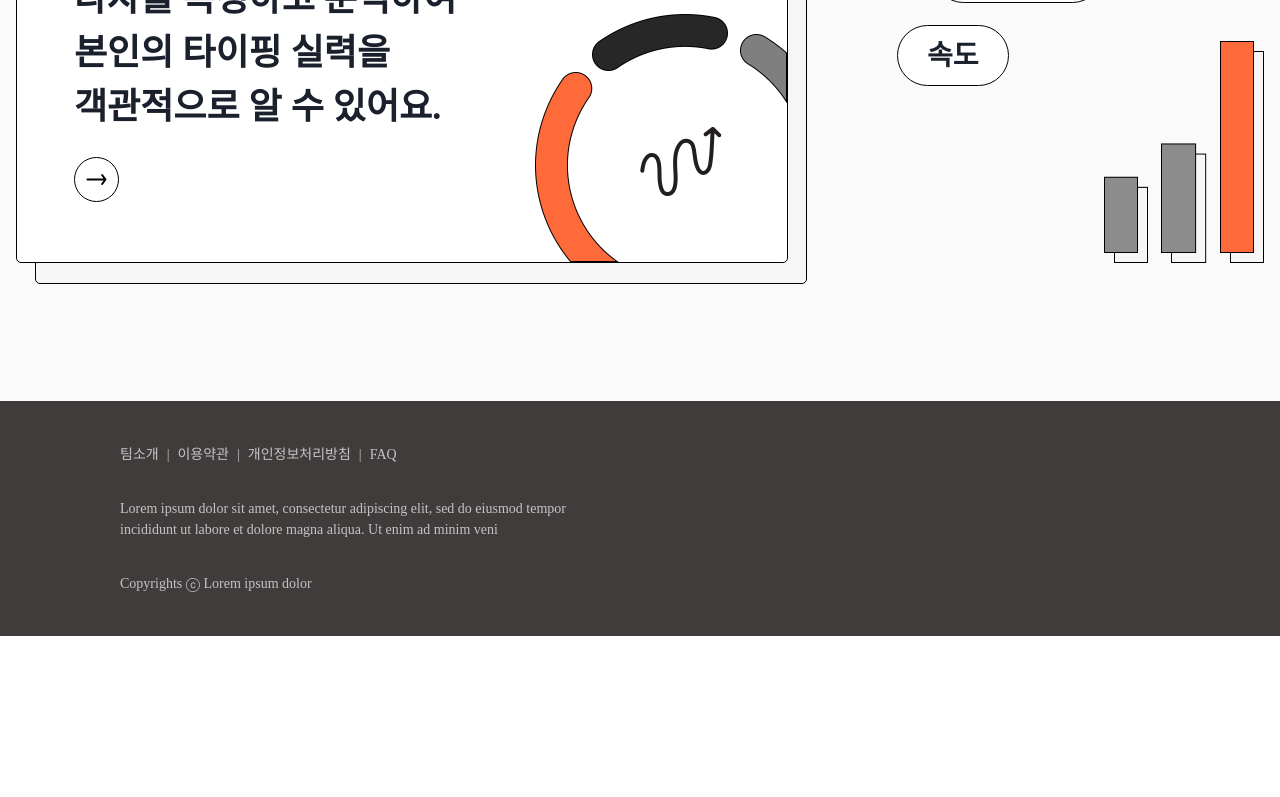
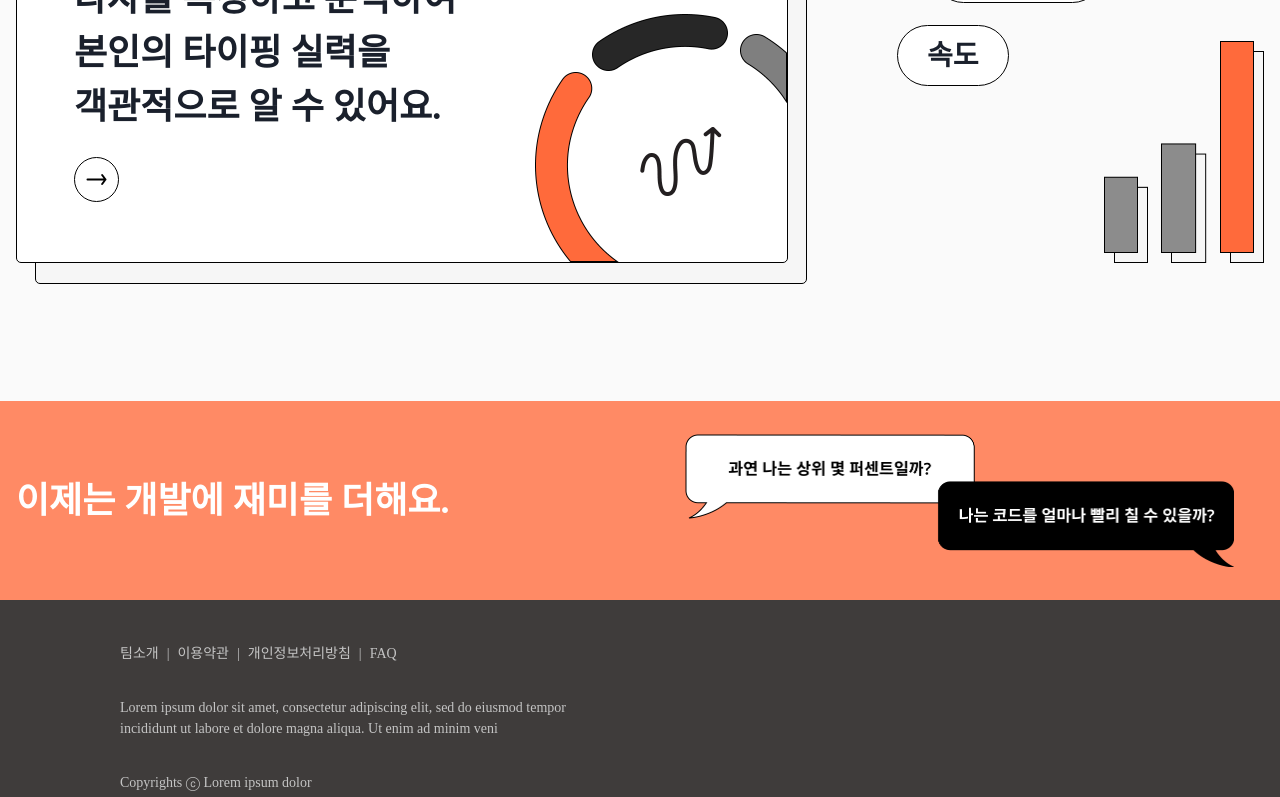
Before and after one commit to msdio/Tamago, a Next.js app in the folder client/: page / in a window 1280 px wide. Shown: the part 1692-2489 px from the top of the page. Before the commit the page ends 2328 px from the top, so only its background shows below. Built offline with nearby package versions, Linux system fonts and the light colour scheme; a web font is replaced by a local one.

Commit message:
[#103] design: banner on main page

```diff
--- /dev/null
+++ b/client/src/components/home/Banner/index.tsx
@@ -0,0 +1,15 @@
+import { Container, Image, Text } from '@chakra-ui/react';
+
+export default function Banner() {
+  return (
+    <div style={{ width: '100vw', height: '199px', backgroundColor: '#FF8A65' }}>
+      <Container maxW='container.xl' h='100%' display='flex' alignItems='center' justifyContent='space-between'>
+        <Text fontSize='36px' fontWeight='extrabold' color='#FFFFFF'>
+          이제는 개발에 재미를 더해요.
+        </Text>
+
+        <Image src='/images/home/banner-message.png' alt='banner message' w='549px' mr='30px' />
+      </Container>
+    </div>
+  );
+}
--- a/client/src/components/home/Layout/index.tsx
+++ b/client/src/components/home/Layout/index.tsx
@@ -1,3 +1,4 @@
+import Banner from '../Banner';
 import Landing from '../Landing';
 import Menus from '../Menus';
 import Stats from '../Stats';
@@ -8,6 +9,8 @@ export default function HomeLayout() {
       <Landing />
       <Menus />
       <Stats />
+
+      <Banner />
     </>
   );
 }
```
Also changed, not shown: client/public/images/home/banner-message.png (added).
